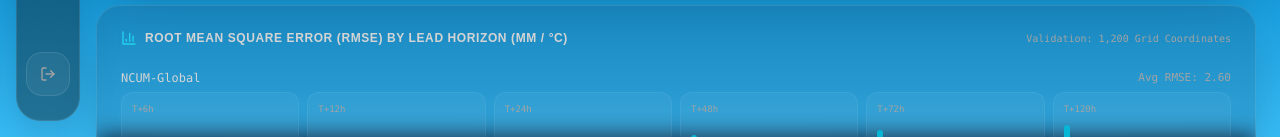
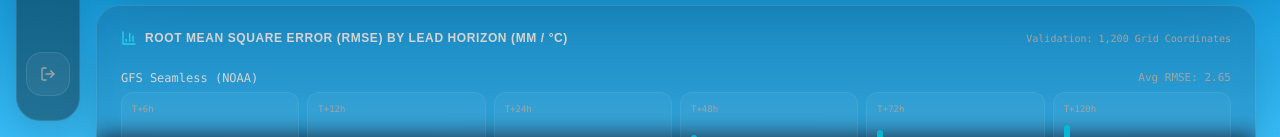
Before and after one commit to adrigoX4/ATMOS, a React (Create React App) app in the folder PROJECT22/frontend/: page / in a window 1280 px wide. Both pictures are taken after a click on the button 48 px from the left and 336 px from the top of the page. Shown: the part 663-800 px from the top of the page. Built offline with nearby package versions, Linux system fonts and the light colour scheme; no server answers; the HTML template or start-up script is replaced by a standard one.

Commit message:
Update verification metric chart models to GFS Seamless and ICON

```diff
--- a/PROJECT22/frontend/src/components/dashboard/MetricCharts.tsx
+++ b/PROJECT22/frontend/src/components/dashboard/MetricCharts.tsx
@@ -10,8 +10,8 @@ export const MetricCharts: React.FC<MetricChartsProps> = ({ variable }) => {
 
   // Comparative RMSE error benchmarks (Lower is better)
   const rmseData = [
-    { model: 'NCUM-Global', scores: [1.42, 1.68, 2.15, 2.85, 3.42, 4.10], color: 'bg-cyan-500' },
-    { model: 'NEPS-Regional', scores: [1.35, 1.55, 1.98, 2.70, 3.25, 3.95], color: 'bg-indigo-400' },
+    { model: 'GFS Seamless (NOAA)', scores: [1.45, 1.72, 2.18, 2.90, 3.48, 4.15], color: 'bg-cyan-500' },
+    { model: 'ICON (DWD)', scores: [1.40, 1.65, 2.08, 2.80, 3.35, 4.05], color: 'bg-indigo-400' },
     { model: 'ECMWF IFS', scores: [1.38, 1.60, 2.05, 2.75, 3.30, 4.02], color: 'bg-amber-400' },
     { model: 'ATMOS AI Blended', scores: [1.12, 1.28, 1.62, 2.18, 2.74, 3.35], color: 'bg-emerald-400', highlight: true },
   ];
```
